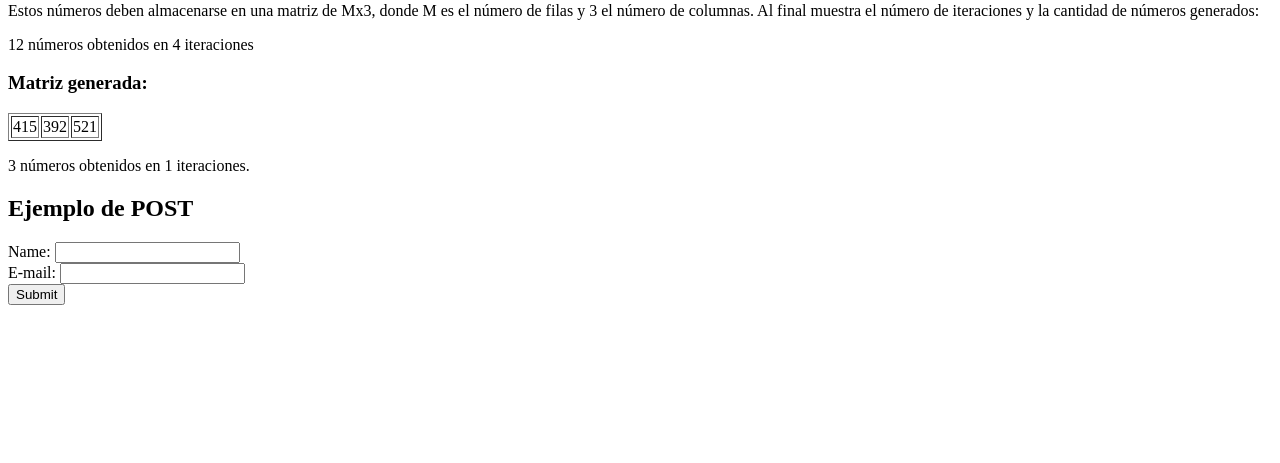
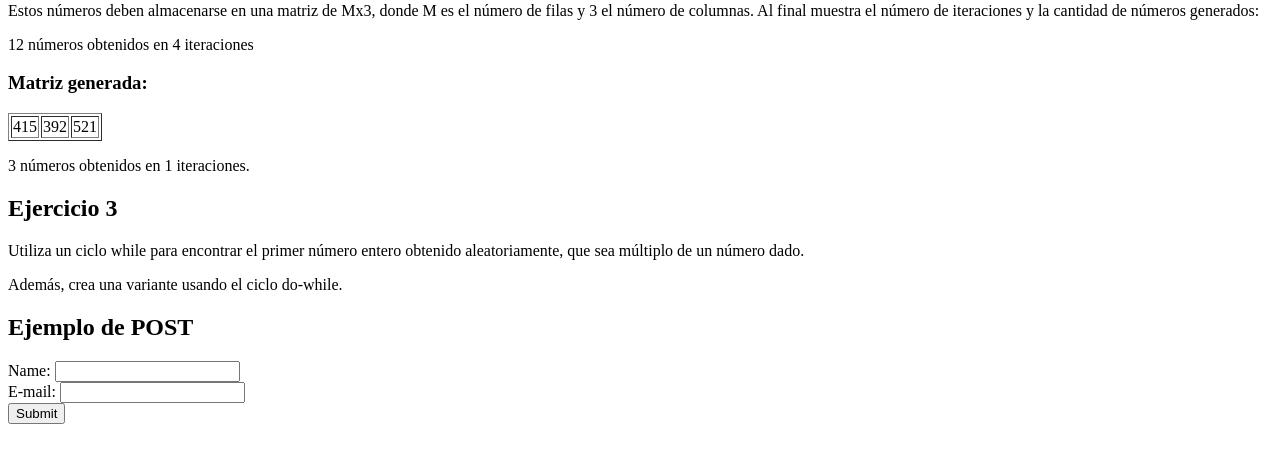
Before and after one commit to ErasmoAG/tecweb, a PHP site: page /tecweb/ in a window 1280 px wide. Shown: the part 184-647 px from the top of the page. Run offline with PHP 8.4, Linux system fonts and the light colour scheme.

Commit message:
Se realizo el tercer ejercicio 'multiplos de numeor aleatorio'

```diff
--- a/practicas/p06-base/index.php
+++ b/practicas/p06-base/index.php
@@ -36,6 +36,27 @@
     ?>
 
 
+    <h2>Ejercicio 3</h2>
+    <p>Utiliza un ciclo while para encontrar el primer número entero obtenido aleatoriamente, que sea múltiplo de un número dado.</p>
+    <p>Además, crea una variante usando el ciclo do-while.</p>
+
+
+
+    <?php
+    require_once __DIR__.'/src/funciones.php';
+
+    if (isset($_GET['multiplo'])) {
+        $multiplo = intval($_GET['multiplo']);
+        if ($multiplo > 0) {
+            encontrarMultiploWhile($multiplo);
+            encontrarMultiploDoWhile($multiplo);
+        } else {
+            echo "<p>Por favor introduce un número mayor a 0.</p>";
+        }
+    }
+    ?>
+
+
 
     <h2>Ejemplo de POST</h2>
     <form action="http://localhost/tecweb/practicas/p06-base/index.php" method="post">
--- a/practicas/p06-base/src/funciones.php
+++ b/practicas/p06-base/src/funciones.php
@@ -49,5 +49,32 @@ function generarMatrizAleatoria() {
     echo "<p>$totalNumeros números obtenidos en $iteraciones iteraciones.</p>";
 }
 
+//TERCER EJERCICIOO
+function encontrarMultiploWhile($multiplo) {
+    echo "<h3>Usando ciclo WHILE:</h3>";
+    $encontrado = false;
+    $intentos = 0;
+
+    while (!$encontrado) {
+        $num = rand(1, 1000);
+        $intentos++;
+        if ($num % $multiplo == 0) {
+            echo "El primer número múltiplo de $multiplo es: $num (en $intentos intentos)<br>";
+            $encontrado = true;
+        }
+    }
+}
+
+function encontrarMultiploDoWhile($multiplo) {
+    echo "<h3>Usando ciclo DO-WHILE:</h3>";
+    $intentos = 0;
+
+    do {
+        $num = rand(1, 1000);
+        $intentos++;
+    } while ($num % $multiplo != 0);
+
+    echo "El primer número múltiplo de $multiplo es: $num (en $intentos intentos)<br>";
+}
 
 ?>
```
